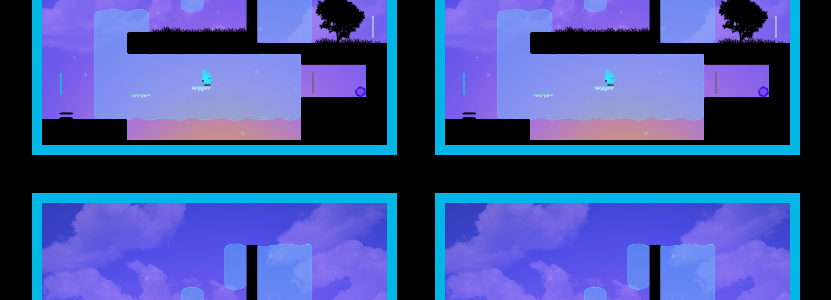
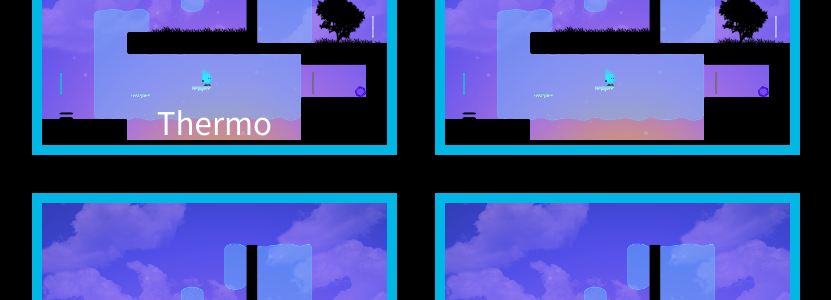
Before and after one commit to JAGJ10/jagj10.github.io, a Jekyll site: the page built from index.html, in a window 1280 px wide. Shown: the part 324-624 px from the top of the page, without its empty margins (224-1055 px from the left). Built offline with Jekyll 4.4.1, drawn with Linux system fonts in a browser that asks for light colours.

Commit message:
added text

```diff
--- a/index.html
+++ b/index.html
@@ -11,7 +11,7 @@ projects:   true
     <div class = "projectmenu">
         <div class = "row">
             <div class = "lefttile">
-                <a class = "button" id = "thermo" href = "thermo"><img src="../images/thermo.png"<span class = "title"Thermo</span></a>
+                <a class = "button" id = "thermo" href = "thermo"><img src="../images/thermo.png"/><span class = "title">Thermo</span></a>
             </div>
             <div class = "righttile">
                 <a class = "button" id = "thermo" href = "thermo"><img src="../images/thermo.png"></a>
--- a/static/projects.css
+++ b/static/projects.css
@@ -63,11 +63,18 @@ div.row {
 	}
 }
 
-#thermo:hover {
+#thermo:hover img {
 	-moz-transition: all .5s;
     -webkit-transition: all .5s;
     transition: all .5s;
 	opacity: 0.5;
+
+	.title {
+		-moz-transition: all .5s;
+	    -webkit-transition: all .5s;
+	    transition: all .5s;
+		opacity: 0.5;
+	}
 }
 
 #thermoid:hover {
```
